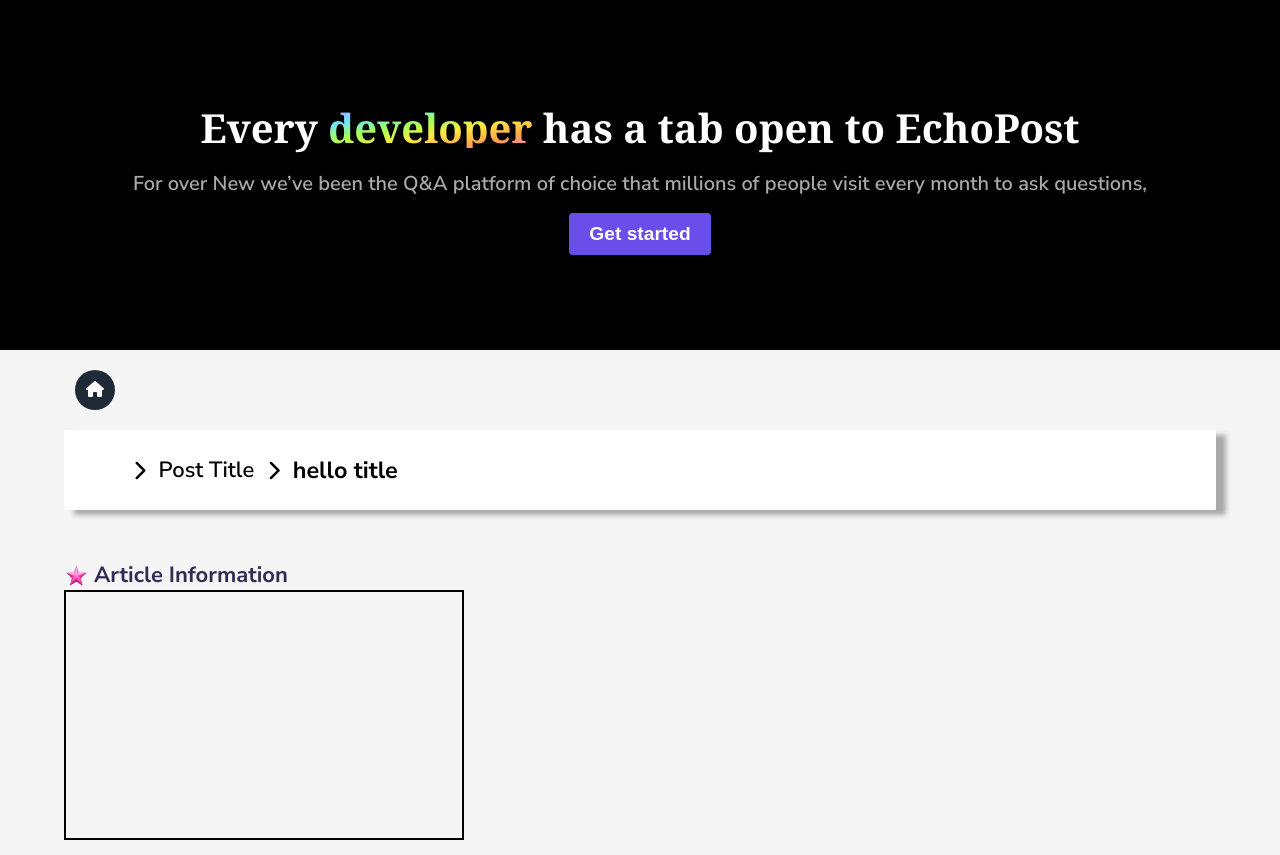
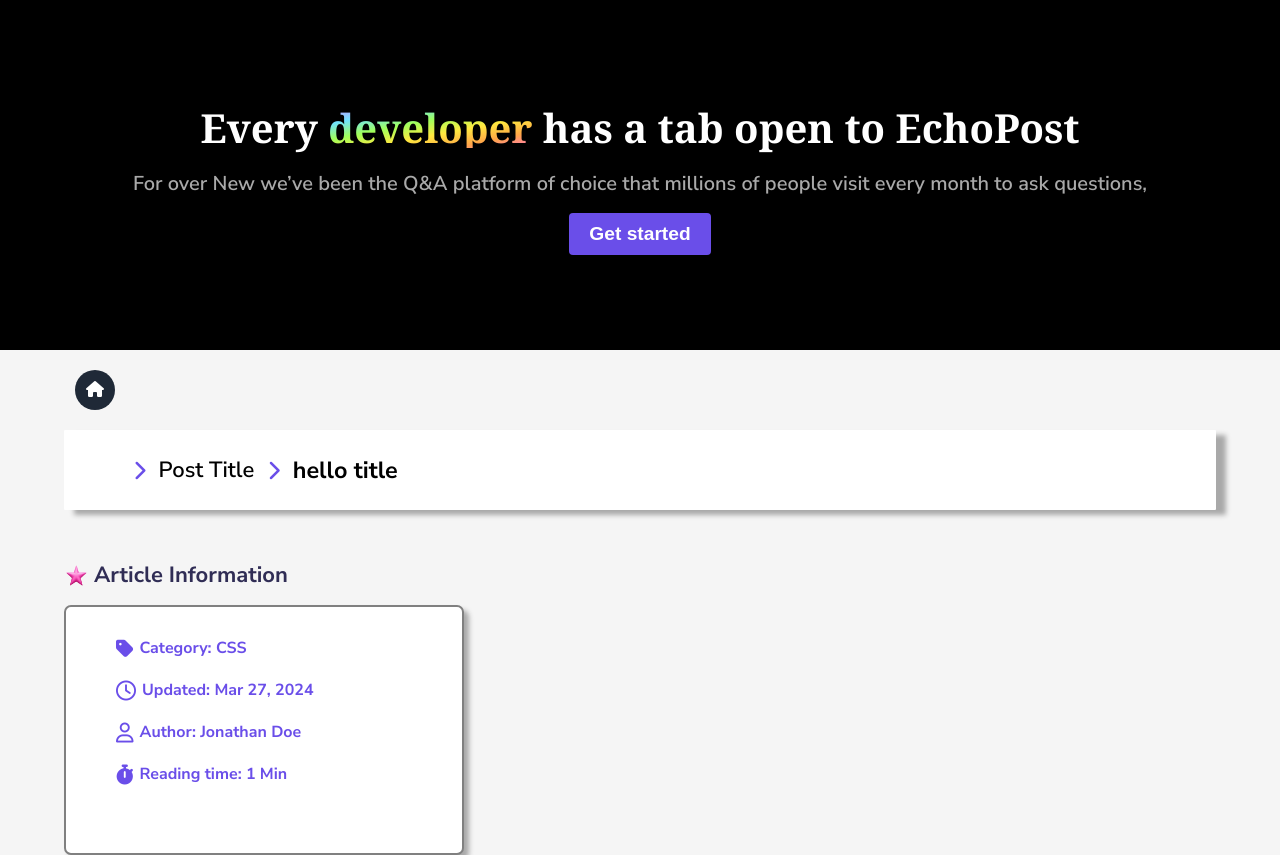
Before and after one commit to ronobir84/EchoPost, a PHP site: page /EchoPost/Assets/Components/single_post.php in a window 1280 px wide. Run offline with PHP 8.4, Linux system fonts and the light colour scheme; some web fonts are replaced.

Commit message:
add this frist item

```diff
--- a/Assets/Components/post_min.php
+++ b/Assets/Components/post_min.php
@@ -25,12 +25,35 @@
         font-size: 22px;
     }
 
-    .Article_box_min{
+    .Article_box_min {
         width: 400px;
         height: 250px;
-        border: 2px solid black;
+        border: 2px solid gray;
+        padding: 30px 0px 0px 50px;
+        background-color: white;
+        box-shadow: 5px 5px 5px darkgray;
+        border-radius: 7px;
+        margin-top: 15px;
+
     }
 
+    .Category_min {
+        display: flex;
+        align-items: center;
+        gap: 6px;
+        padding-bottom: 20px;
+
+    }
+
+    .fa-lg {
+        color: #6A4EE9;
+    }
+
+    .Category_name {
+        font-size: medium;
+        color: #6A4EE9;
+
+    }
 </style>
 
 
@@ -46,6 +69,26 @@
         </div>
         <!-- Article box -->
         <div class="Article_box_min">
+            <div>
+                <div class="Category_min">
+                    <i class="fa-solid fa-tag fa-lg"></i>
+                    <h4 class="Category_name">Category: CSS</h4>
+                </div>
+                <div class="Category_min">
+                    <i class="fa-regular fa-clock fa-lg"></i>
+                    <h4 class="Category_name">Updated: Mar 27, 2024</h4>
+                </div>
+                <div class="Category_min">
+                    <i class="fa-regular fa-user fa-lg"></i>
+
+                    <h4 class="Category_name">Author: Jonathan Doe</h4>
+                </div>
+                <div class="Category_min">
+                    <i class="fa-solid fa-stopwatch fa-lg"></i>
+
+                    <h4 class="Category_name">Reading time: 1 Min</h4>
+                </div>
+            </div>
 
         </div>
 
```
